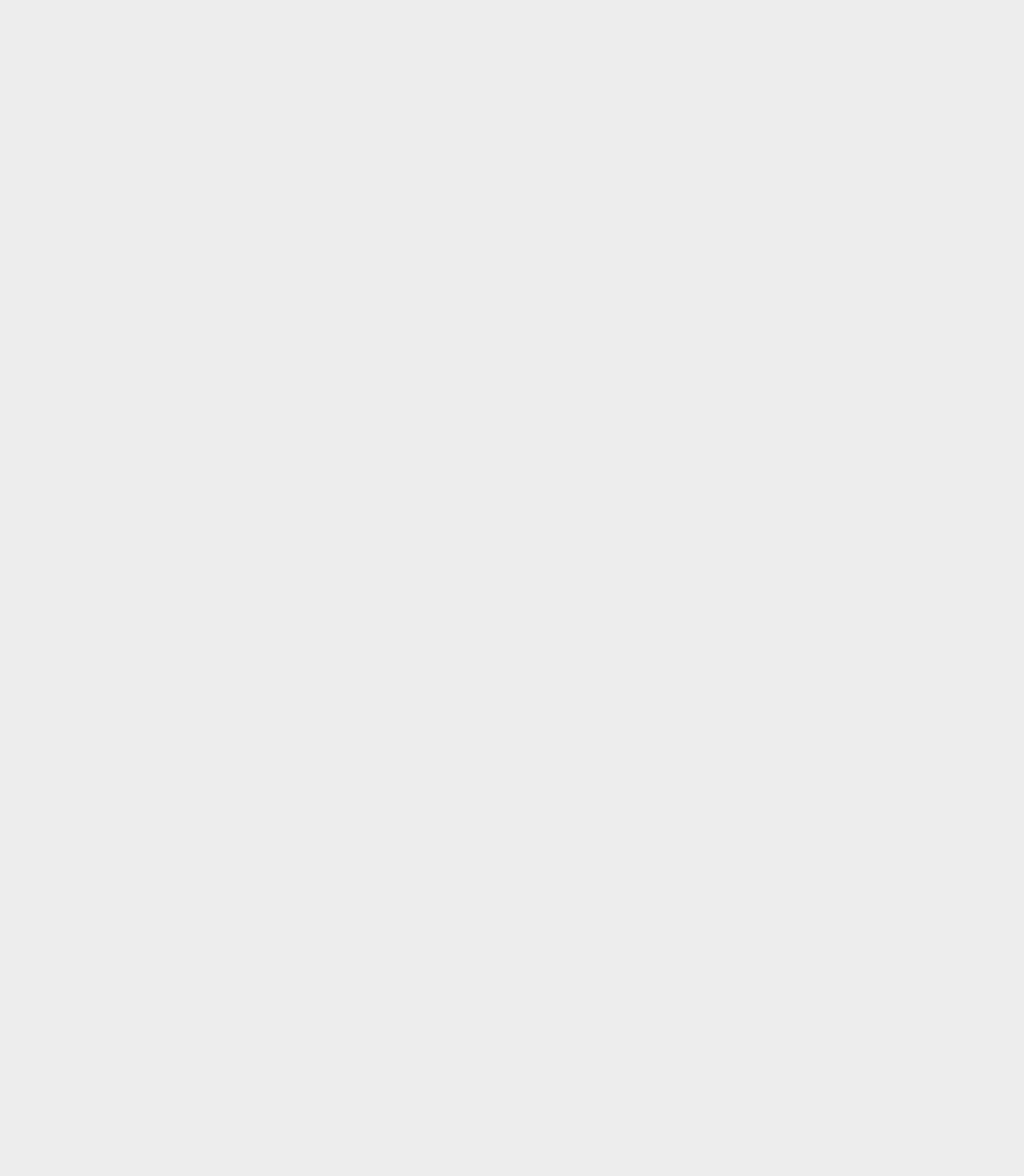
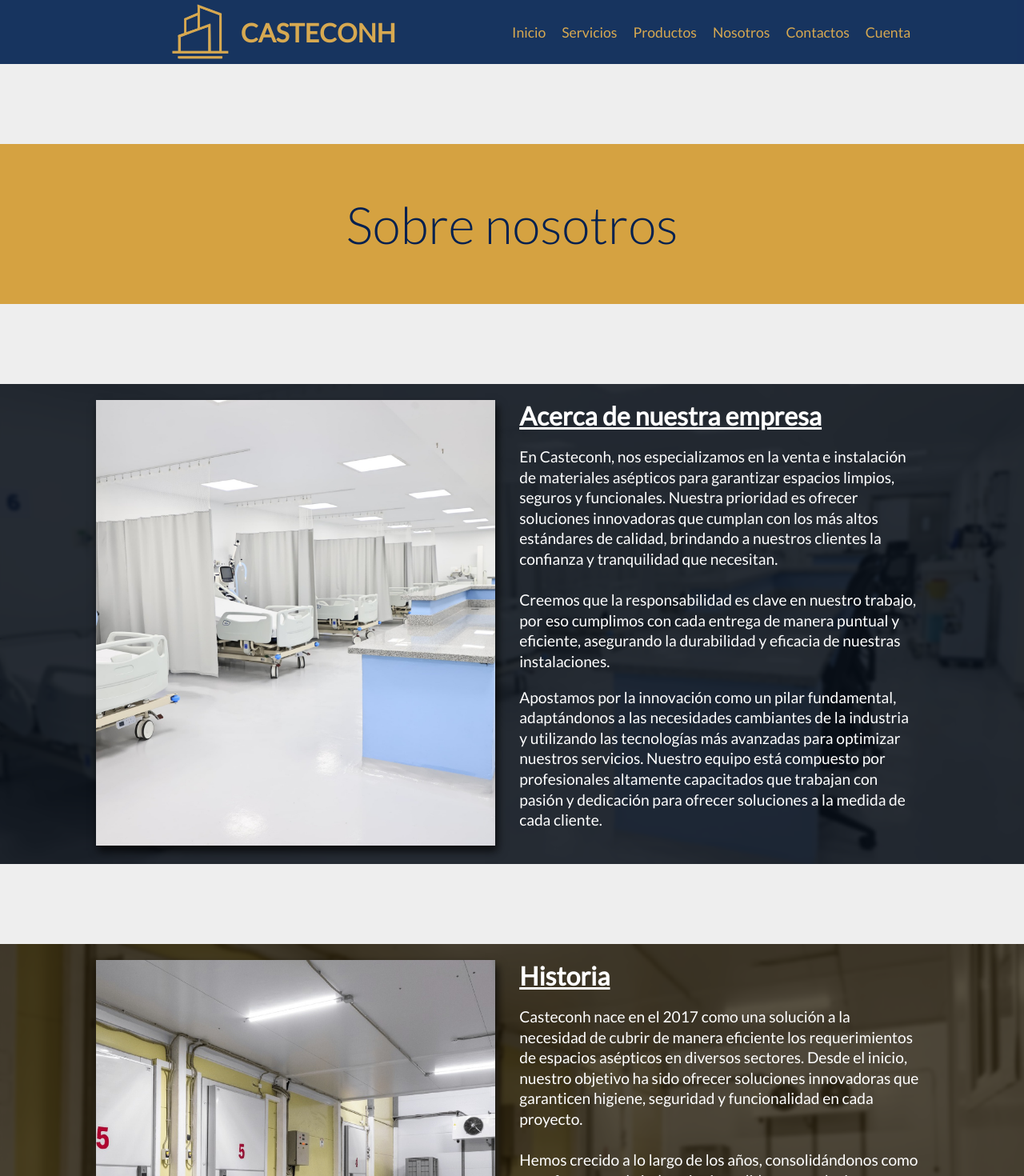
Before and after one commit to nanyovel/casteconh, a React (Vite) app: page /nosotros in a window 1280 px wide. Before the commit this address had no page. Shown: the top 1470 px of the page at 80% size. Before the commit the page ends 800 px from the top, so only its background shows below. Built offline with nearby package versions, Linux system fonts and the light colour scheme.

Commit message:
inicio de pagina nosotros

```diff
--- a/src/components/ElementosGenerales.jsx
+++ b/src/components/ElementosGenerales.jsx
@@ -37,6 +37,9 @@ export const BotonGeneral = styled.button`
     color: #fff;
     color: ${Theme.primary.azulProfundo};
   }
+  &:hover {
+    cursor: pointer;
+  }
 `;
 export const InputGeneral = styled.input`
   border: 1px solid ${Theme.neutral.neutral600};
--- a/src/components/Header.jsx
+++ b/src/components/Header.jsx
@@ -2,6 +2,7 @@ import React from "react";
 import styled from "styled-components";
 import Theme from "../config/Theme";
 import ImgLogo from "./../../public/img/logo.png";
+import { Link, NavLink } from "react-router";
 
 export default function Header({ absolute }) {
   return (
@@ -17,12 +18,24 @@ export default function Header({ absolute }) {
       <CajaInterna className="der">
         <NavList>
           <Lista>
-            <Elementos>Inicio</Elementos>
-            <Elementos>Servicios</Elementos>
-            <Elementos>Productos</Elementos>
-            <Elementos>Nosotros</Elementos>
-            <Elementos>Contactos</Elementos>
-            <Elementos>Cuenta</Elementos>
+            <Elementos>
+              <Enlaces to={"/"}>Inicio</Enlaces>
+            </Elementos>
+            <Elementos>
+              <Enlaces to={"/servicios"}>Servicios</Enlaces>
+            </Elementos>
+            <Elementos>
+              <Enlaces to={"/productos"}>Productos</Enlaces>
+            </Elementos>
+            <Elementos>
+              <Enlaces to={"/nosotros"}>Nosotros</Enlaces>
+            </Elementos>
+            <Elementos>
+              <Enlaces to={"/contactos"}>Contactos</Enlaces>
+            </Elementos>
+            <Elementos>
+              <Enlaces to={"/cuenta"}>Cuenta</Enlaces>
+            </Elementos>
           </Lista>
         </NavList>
       </CajaInterna>
@@ -77,10 +90,18 @@ const Lista = styled.ul`
   display: flex;
   gap: 20px;
 `;
-const Elementos = styled.li`
+const Elementos = styled.li``;
+
+const Enlaces = styled(Link)`
   font-size: 1.1rem;
+  color: inherit;
+  text-decoration: none;
   &:hover {
     text-decoration: underline;
     cursor: pointer;
   }
+  &:target {
+    text-decoration: underline;
+    cursor: pointer;
+  }
 `;
--- a/src/pages/Modulos1Home/Hero.jsx
+++ b/src/pages/Modulos1Home/Hero.jsx
@@ -80,14 +80,16 @@ export default function Hero() {
                 <WrapSubtitulo>
                   <SubTitulo>{foto.subTitulo}</SubTitulo>
                 </WrapSubtitulo>
-                <CajaBtn>
-                  <BtnSimple>Mas info.</BtnSimple>
-                </CajaBtn>
               </CajaTexto>
             </Frosting>
           </React.Fragment>
         ))}
       </Container>
+      {/* <CajaCta>
+        <CajaBtn>
+          <BtnSimple>Mas info.</BtnSimple>
+        </CajaBtn>
+      </CajaCta> */}
     </ContainerPadre>
   );
 }
@@ -101,6 +103,7 @@ const ContainerPadre = styled.div`
   background-color: ${Theme.primary.azulSuave};
   width: 100vw;
   margin-bottom: 150px;
+  position: relative;
 `;
 
 const Container = styled.div`
@@ -182,17 +185,26 @@ const WrapSubtitulo = styled.div`
   min-height: 50px;
 `;
 const SubTitulo = styled.h2`
-  /* background-color: black; */
   width: 100%;
   text-align: center;
   color: white;
   font-weight: 400;
+  padding: 10px;
 `;
 const CajaBtn = styled.div`
   width: 100%;
-  /* display: flex; */
-  /* justify-content: center; */
 `;
 const BtnSimple = styled(BotonGeneral)`
   z-index: 10000;
+  font-weight: bold;
+  background-color: aliceblue;
 `;
+
+const CajaCta = styled.div`
+  width: 200px;
+  height: 100px;
+  background-color: red;
+  position: absolute;
+  bottom: 150px;
+  left: 100px;
+`;
--- /dev/null
+++ b/src/pages/Nosotros.jsx
@@ -0,0 +1,236 @@
+import React from "react";
+import Header from "../components/Header";
+import Footer from "../components/Footer";
+import styled from "styled-components";
+import Theme from "../config/Theme";
+import ImgParallax from "./../../public/img/receid.jpg";
+import ImgParallax2 from "./../../public/img/receid2.jpg";
+
+export default function Nosotros() {
+  return (
+    <>
+      <Header />
+      <Container>
+        <BarraTitulo>
+          <Titulo>Sobre nosotros</Titulo>
+        </BarraTitulo>
+
+        <CajaParallax>
+          <CapaFrosting>
+            <CajaContenido>
+              <WrapTextoImg>
+                <CajaInterna className="cajaImg">
+                  <Img src={ImgParallax} />
+                </CajaInterna>
+                <CajaInterna className="texto">
+                  <TituloLess>Acerca de nuestra empresa</TituloLess>
+                  <br />
+                  <Parrafo>
+                    En Casteconh, nos especializamos en la venta e instalación
+                    de materiales asépticos para garantizar espacios limpios,
+                    seguros y funcionales. Nuestra prioridad es ofrecer
+                    soluciones innovadoras que cumplan con los más altos
+                    estándares de calidad, brindando a nuestros clientes la
+                    confianza y tranquilidad que necesitan.
+                    <br />
+                    <br />
+                    Creemos que la responsabilidad es clave en nuestro trabajo,
+                    por eso cumplimos con cada entrega de manera puntual y
+                    eficiente, asegurando la durabilidad y eficacia de nuestras
+                    instalaciones.
+                  </Parrafo>
+                  <br />
+                  <Parrafo>
+                    Apostamos por la innovación como un pilar fundamental,
+                    adaptándonos a las necesidades cambiantes de la industria y
+                    utilizando las tecnologías más avanzadas para optimizar
+                    nuestros servicios. Nuestro equipo está compuesto por
+                    profesionales altamente capacitados que trabajan con pasión
+                    y dedicación para ofrecer soluciones a la medida de cada
+                    cliente.
+                  </Parrafo>
+                  <br />
+                </CajaInterna>
+              </WrapTextoImg>
+            </CajaContenido>
+          </CapaFrosting>
+        </CajaParallax>
+        <CajaParallax className="dorado">
+          <CapaFrosting className="dorado">
+            <CajaContenido>
+              <WrapTextoImg>
+                <CajaInterna className="cajaImg">
+                  <Img src={ImgParallax2} />
+                </CajaInterna>
+                <CajaInterna className="texto">
+                  <TituloLess>Historia</TituloLess>
+                  <br />
+                  <Parrafo>
+                    Casteconh nace en el 2017 como una solución a la necesidad
+                    de cubrir de manera eficiente los requerimientos de espacios
+                    asépticos en diversos sectores. Desde el inicio, nuestro
+                    objetivo ha sido ofrecer soluciones innovadoras que
+                    garanticen higiene, seguridad y funcionalidad en cada
+                    proyecto.
+                    <br />
+                    <br />
+                    Hemos crecido a lo largo de los años, consolidándonos como
+                    un referente en la industria. A medida que evolucionamos,
+                    incorporamos nuevas tecnologías y mejoramos constantemente
+                    nuestros procesos para asegurar que cada cliente reciba el
+                    mejor servicio y productos que se adapten a sus necesidades.
+                  </Parrafo>
+                  <br />
+                  <Parrafo>
+                    Hoy en día, Casteconh se continúa expandiendo, manteniendo
+                    su esencia, eficiencia e innovación. Nuestra historia es el
+                    reflejo de un esfuerzo constante por superar expectativas y
+                    contribuir al desarrollo de espacios más seguros.
+                  </Parrafo>
+                  <br />
+                </CajaInterna>
+              </WrapTextoImg>
+            </CajaContenido>
+          </CapaFrosting>
+        </CajaParallax>
+
+        <CajaCultura></CajaCultura>
+      </Container>
+      <br />
+      <br />
+      <br />
+      <Footer />
+    </>
+  );
+}
+const Container = styled.div`
+  width: 100%;
+  min-height: 200px;
+`;
+const BarraTitulo = styled.div`
+  background-color: ${Theme.primary.mostazaDorado};
+  height: 200px;
+  width: 100%;
+  align-content: center;
+  margin: 100px 0;
+`;
+const Titulo = styled.h2`
+  color: ${Theme.primary.azulProfundo};
+  width: 100%;
+  text-align: center;
+  font-size: 4rem;
+  font-weight: lighter;
+`;
+const CajaParallax = styled.div`
+  width: 100%;
+  height: 600px;
+  background-position: center;
+  background-size: cover;
+  background-repeat: no-repeat;
+  background-attachment: fixed;
+  background-image: url(./../../public/img/receid.jpg);
+  margin-bottom: 100px;
+  &.dorado {
+    background-image: url(./../../public/img/receid2.jpg);
+  }
+`;
+const CapaFrosting = styled.div`
+  background-color: rgba(7, 14, 24, 0.868);
+  width: 100%;
+  height: 100%;
+  backdrop-filter: blur(2px); /* Aplica el desenfoque */
+  -webkit-backdrop-filter: blur(1px);
+  padding: 20px 120px;
+  align-content: center;
+  &.dorado {
+    background-color: rgba(32, 23, 3, 0.762);
+  }
+`;
+
+//
+
+const CajaContenido = styled.div`
+  width: 100%;
+  min-height: 200px;
+  @media screen and (max-width: 1100px) {
+    padding-left: 80px;
+    padding-right: 80px;
+  }
+  @media screen and (max-width: 850px) {
+    padding-left: 40px;
+    padding-right: 40px;
+  }
+`;
+
+const WrapTextoImg = styled.div`
+  display: flex;
+  margin-bottom: 30px;
+  gap: 30px;
+  &.reverse {
+    flex-direction: row-reverse;
+    margin-bottom: 180px;
+    @media screen and (max-width: 970px) {
+      flex-direction: column-reverse;
+    }
+  }
+  @media screen and (max-width: 970px) {
+    flex-direction: column-reverse;
+  }
+`;
+const CajaInterna = styled.div`
+  width: 48%;
+  &.texto {
+    align-content: center;
+    @media screen and (max-width: 970px) {
+      width: 80%;
+    }
+    @media screen and (max-width: 600px) {
+      width: 100%;
+    }
+  }
+  &.cajaImg {
+    position: relative;
+    overflow: hidden;
+    box-shadow: ${Theme.config.sombra};
+
+    &:hover .hover {
+      transform: translateX(0%);
+    }
+    @media screen and (max-width: 970px) {
+      width: 80%;
+    }
+    @media screen and (max-width: 600px) {
+      width: 100%;
+    }
+  }
+`;
+const Img = styled.img`
+  width: 100%;
+  -moz-box-shadow: 3px 7px 11px 0px rgba(0, 0, 0, 0.75);
+  -webkit-box-shadow: 3px 7px 11px 0px rgba(0, 0, 0, 0.75);
+  box-shadow: 3px 7px 11px 0px rgba(0, 0, 0, 0.75);
+  width: 100%;
+  height: 100%;
+  object-fit: cover;
+  &.svg {
+    width: 80%;
+  }
+  &.vertical {
+    /* width: 100%; */
+  }
+`;
+const Parrafo = styled.p`
+  line-height: 1.6rem;
+  font-size: 1.2rem;
+  color: white;
+`;
+
+const TituloLess = styled.h3`
+  font-size: 2rem;
+  text-decoration: underline;
+  color: ${Theme.primary.azulProfundo};
+  color: white;
+`;
+
+const CajaCultura = styled.div``;
+// const
--- a/src/routes/MasterRoutes.jsx
+++ b/src/routes/MasterRoutes.jsx
@@ -4,12 +4,14 @@ import Theme from "../config/Theme";
 import Header from "../components/Header";
 import { Route, Routes } from "react-router";
 import Home from "../pages/Home";
+import Nosotros from "../pages/Nosotros";
 
 export default function MasterRoutes() {
   return (
     <>
       <Routes>
         <Route path="/" element={<Home />} />
+        <Route path="/nosotros" element={<Nosotros />} />
       </Routes>
     </>
   );
```
Also changed, not shown: public/img/receid.jpg (added), public/img/receid2.jpg (added).
